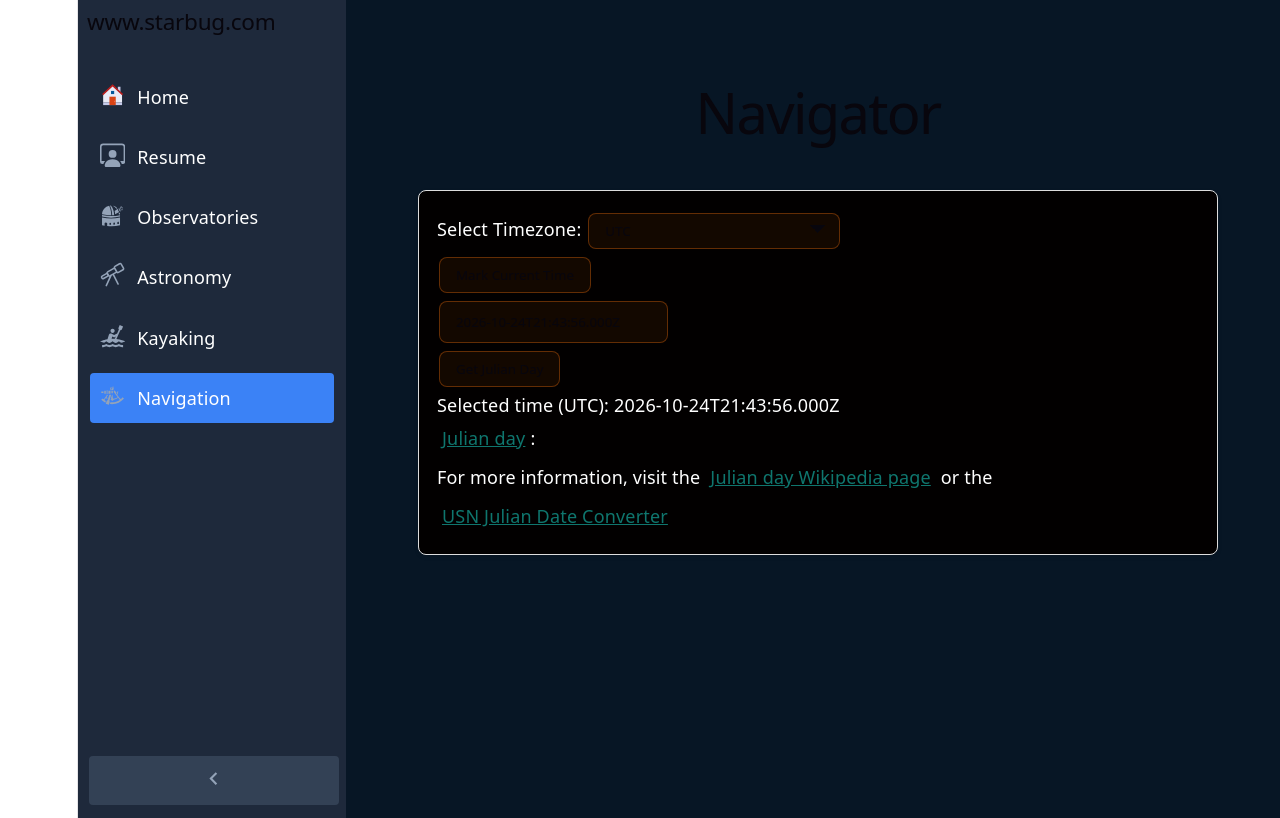
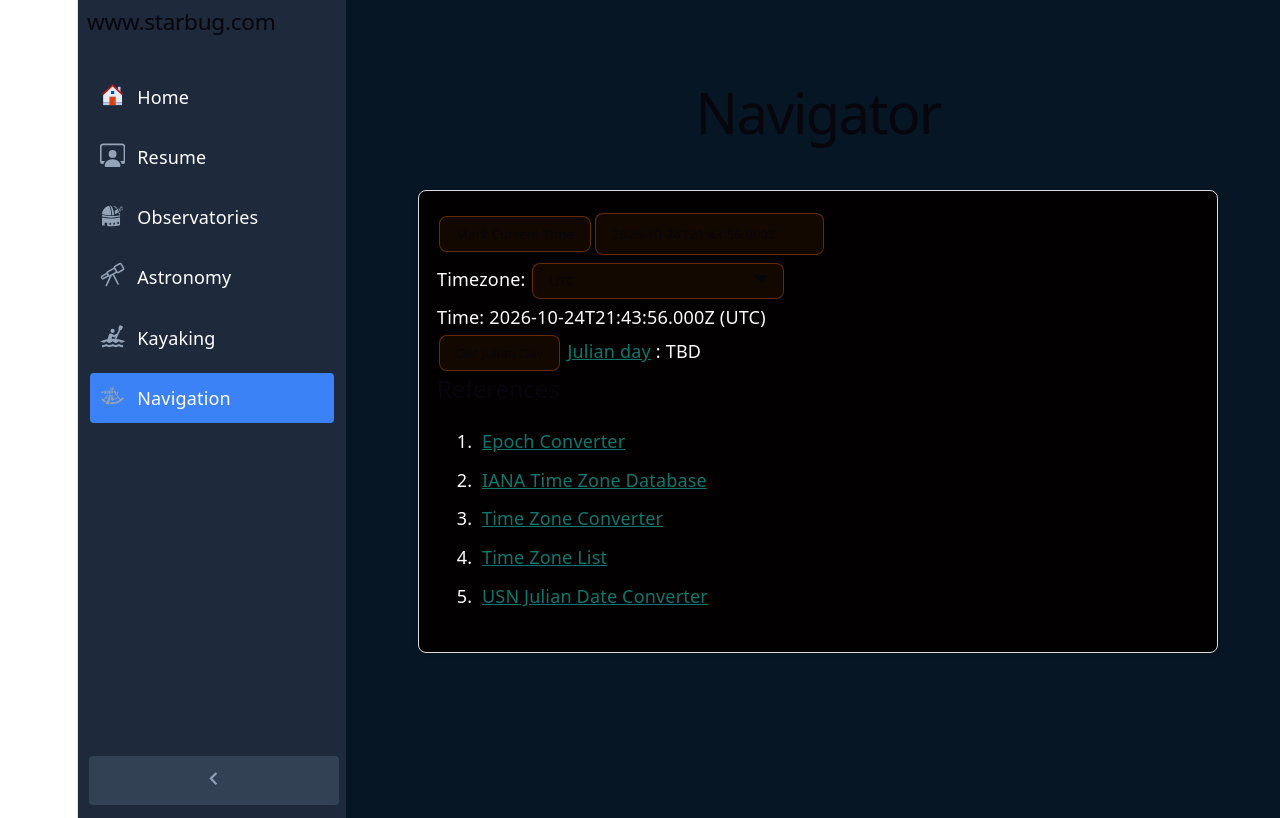
Before and after one commit to lrmcfarland/www_starbug_com, a React (Vite) app in the folder holly/: page /navigation in a window 1280 px wide. Shown: the top 818 px of the page. Built offline with nearby package versions, Linux system fonts and the light colour scheme.

Commit message:
fixup! Add timezone UI

```diff
--- a/holly/src/components/Navigator.tsx
+++ b/holly/src/components/Navigator.tsx
@@ -60,7 +60,7 @@ function MarkTime() {
 
         return (
             <div>
-                <label htmlFor="timezone-select">Select Timezone: </label>
+                <label htmlFor="timezone-select">Timezone: </label>
                 <select
                     id="timezone-select"
                     value={timezoneIANA}
@@ -103,11 +103,14 @@ function MarkTime() {
             </a>
         );
 
-        if (julianDay === null) {
-            return <p>{julianDayLink}:</p>;
-        } else {
-            return <p>{julianDayLink}: {julianDay}</p>;
-        }
+        return (
+            <div>
+                <button onClick={handleGetJulianDay}>
+                    Get Julian Day
+                </button>
+                {julianDayLink}: {julianDay !== null ? julianDay : "TBD"}
+            </div>
+        );
     }
 
     function renderDatePicker() {
@@ -115,6 +118,10 @@ function MarkTime() {
 
         return (
             <div>
+                <button onClick={handleMarkCurrentTime}>
+                    Mark Current Time
+                </button>
+
                 <DatePicker
                     className="date-time-picker"
                     selected={new Date(markedTime)}
@@ -139,35 +146,47 @@ function MarkTime() {
     return (
         <div>
             <div>
+                {renderDatePicker()}
+            </div>
+            <div>
                 {renderTimezoneSelect()}
             </div>
-            <div>
-                <button onClick={handleMarkCurrentTime}>
-                    Mark Current Time
-                </button>
-
-                {renderDatePicker()}
-
-                <button onClick={handleGetJulianDay}>
-                    Get Julian Day
-                </button>
-            </div>
-            <div><p>Selected time ({timezoneIANA}): {markedTime}</p></div>
+            <div><p>Time: {markedTime} ({timezoneIANA})</p></div>
             <div>
                 {renderJulianDay()}
                 {error && <div role="alert"><p>{error}</p></div>}
             </div>
 
-            <p>
-                For more information, visit the {" "}
-                <a href="https://en.wikipedia.org/wiki/Julian_day" target="_blank" rel="noopener noreferrer">
-                    Julian day Wikipedia page
-                </a>
-                {" "} or the {" "}
-                <a href="https://aa.usno.navy.mil/data/JulianDate" target="_blank" rel="noopener noreferrer">
-                    USN Julian Date Converter
-                </a>
-            </p>
+            <div>
+                <h2>References</h2>
+                <ol>
+                    <li>
+                        <a href="https://www.epochconverter.com/" target="_blank" rel="noopener noreferrer">
+                            Epoch Converter
+                        </a>
+                    </li>
+                    <li>
+                        <a href="https://www.iana.org/time-zones" target="_blank" rel="noopener noreferrer">
+                            IANA Time Zone Database
+                        </a>
+                    </li>
+                    <li>
+                        <a href="https://www.timeanddate.com/worldclock/converter.html" target="_blank" rel="noopener noreferrer">
+                            Time Zone Converter
+                        </a>
+                    </li>
+                    <li>
+                        <a href="https://www.timeanddate.com/time/zones/" target="_blank" rel="noopener noreferrer">
+                            Time Zone List
+                        </a>
+                    </li>
+                    <li>
+                        <a href="https://aa.usno.navy.mil/data/JulianDate" target="_blank" rel="noopener noreferrer">
+                            USN Julian Date Converter
+                        </a>
+                    </li>
+                </ol>
+            </div>
         </div>
     );
 }
```
Also changed, not shown: 1 other file (tests, documents, lock files or other folders).
